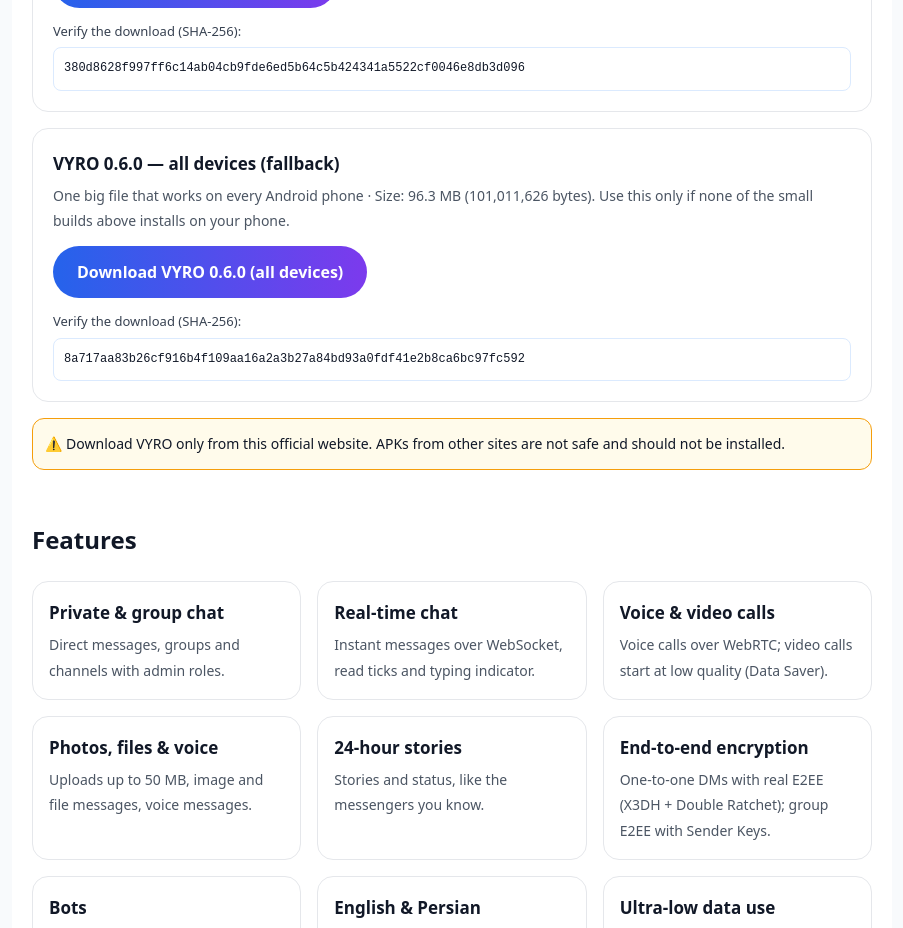
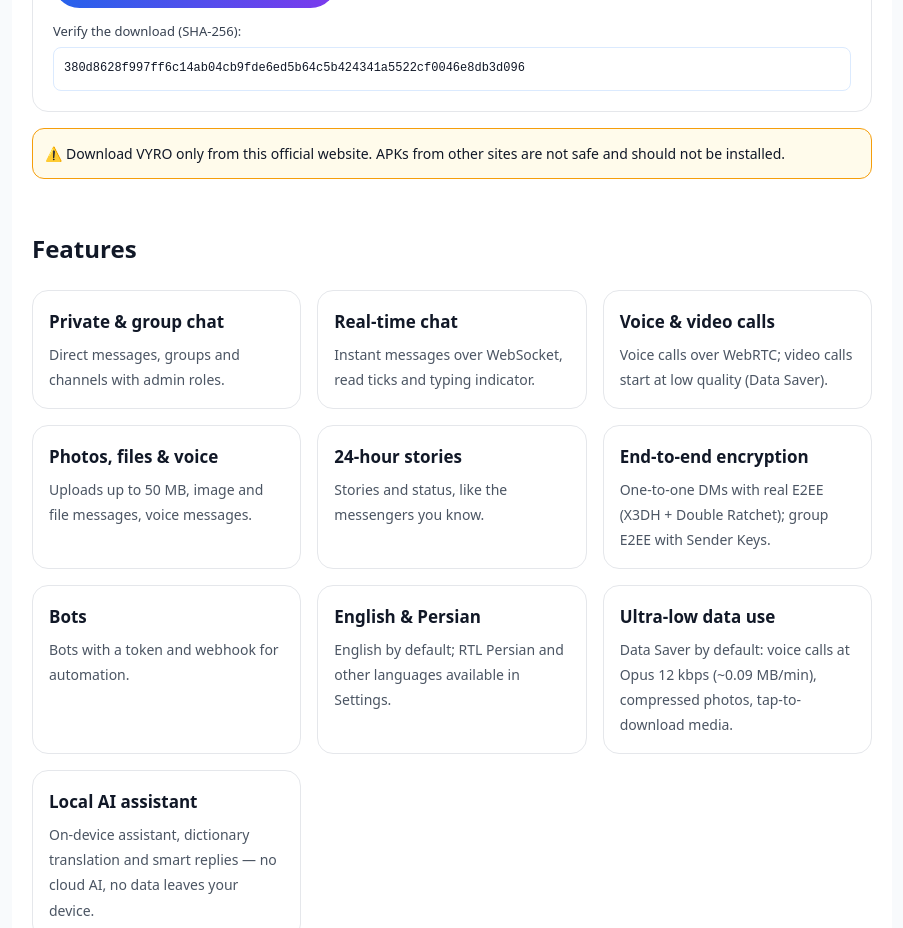
Before and after one commit to adscroll-dev/Safari, a Next.js app in the folder web/: page /landing in a window 1280 px wide. Shown: the part 1200-2128 px from the top of the page, without its empty margins (188-1091 px from the left). Built offline with nearby package versions, Linux system fonts and the light colour scheme.

Commit message:
Remove broken 96 MB fallback APK button from landing page (file over GitHub 100 MB limit, not in repo)

```diff
--- a/web/app/landing/page.tsx
+++ b/web/app/landing/page.tsx
@@ -188,44 +188,12 @@ export default function LandingPage() {
         </section>
       ))}
 
-      <section
-        style={{
-          border: "1px solid #e5e7eb",
-          borderRadius: 16,
-          padding: 20,
-          marginBottom: 16,
-        }}
-      >
-        <p style={{ margin: "0 0 4px", fontSize: 17, fontWeight: 700 }}>
-          VYRO 0.6.0 — all devices (fallback)
-        </p>
-        <p style={{ margin: "0 0 12px", color: "#4b5563", fontSize: 14 }}>
-          One big file that works on every Android phone · Size: 96.3 MB
-          (101,011,626 bytes). Use this only if none of the small builds
-          above installs on your phone.
-        </p>
-        <p style={{ margin: "0 0 12px" }}>
-          <a href="/downloads/vyro-0.6.0.apk" style={buttonStyle}>
-            Download VYRO 0.6.0 (all devices)
-          </a>
-        </p>
-        <p style={{ margin: "0 0 4px", fontSize: 13, color: "#374151" }}>
-          Verify the download (SHA-256):
-        </p>
-        <code
-          style={{
-            display: "block",
-            fontSize: 12,
-            wordBreak: "break-all",
-            background: "#ffffff",
-            border: "1px solid #dbeafe",
-            borderRadius: 8,
-            padding: 10,
-          }}
-        >
-          8a717aa83b26cf916b4f109aa16a2a3b27a84bd93a0fdf41e2b8ca6bc97fc592
-        </code>
-      </section>
+      {/*
+        Fallback "all devices" APK removed 2026-11-14: the 96.3 MB fat APK
+        (vyro-0.6.0.apk) is over GitHub's 100 MB file limit and is not in
+        the repo, so its button would 404 on the live site. The three
+        per-device builds above are the downloads.
+      */}
 
       <p
         style={{
```
